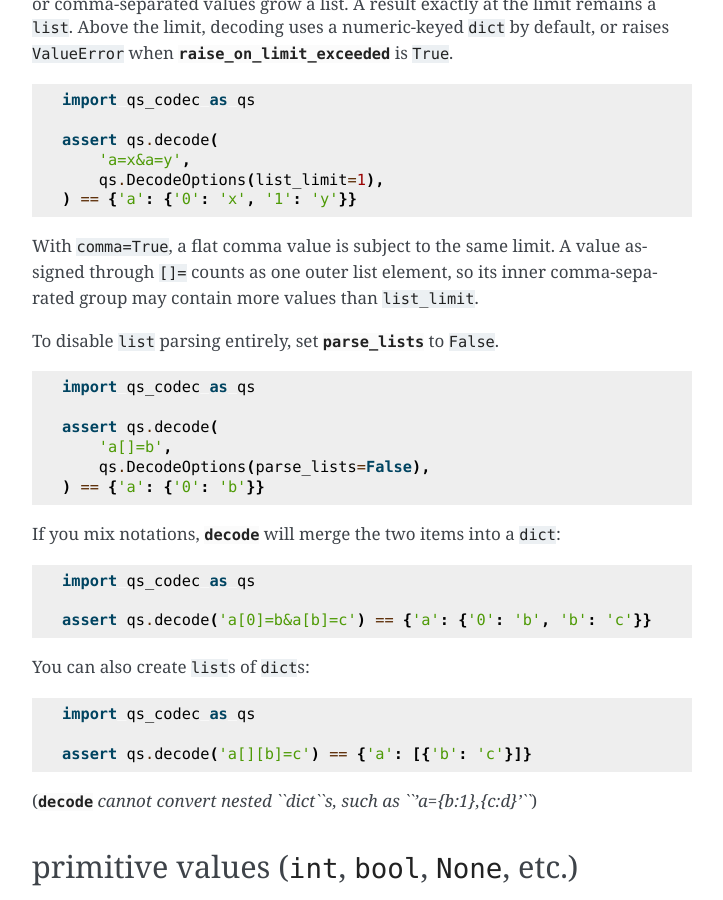
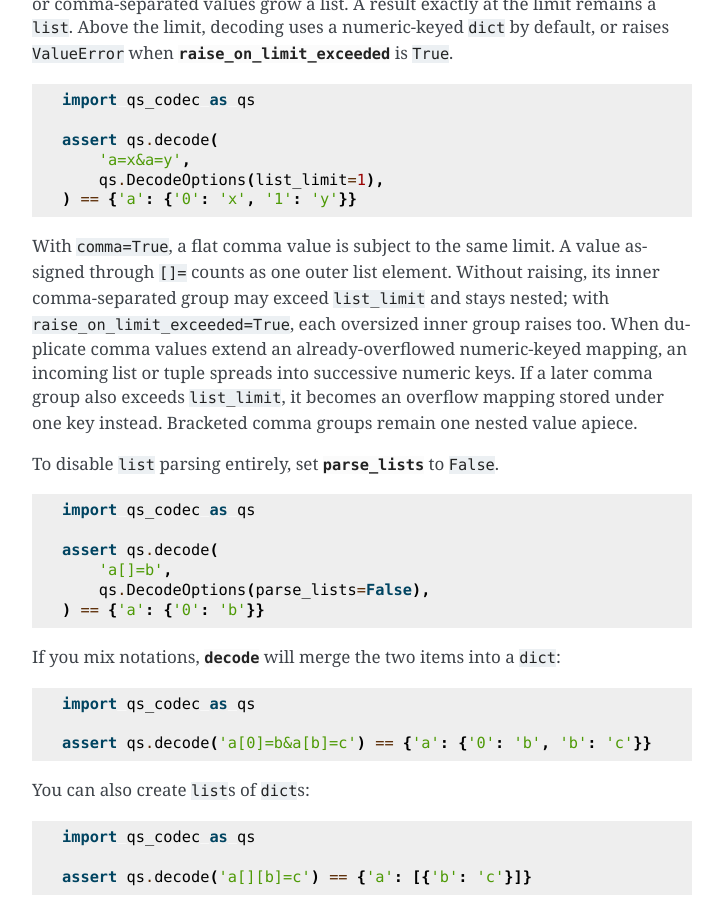
Before and after one commit to techouse/qs_codec, a Sphinx documentation site: the page built from docs/README.rst, in a window 1280 px wide and 900 px high, scrolled down 7873 px. Shown: the whole window, without its empty margins (388-1111 px from the left). Built offline with Sphinx 7.4.7, drawn with Linux system fonts in a browser that asks for light colours; some of the changed text lies outside the part shown.

Commit message:
📝 docs: document qs 6.16.0 parity behavior

```diff
--- a/docs/README.rst
+++ b/docs/README.rst
@@ -443,8 +443,13 @@ default, or raises ``ValueError`` when
    ) == {'a': {'0': 'x', '1': 'y'}}
 
 With ``comma=True``, a flat comma value is subject to the same limit. A value
-assigned through ``[]=`` counts as one outer list element, so its inner
-comma-separated group may contain more values than ``list_limit``.
+assigned through ``[]=`` counts as one outer list element. Without raising,
+its inner comma-separated group may exceed ``list_limit`` and stays nested;
+with ``raise_on_limit_exceeded=True``, each oversized inner group raises too.
+When duplicate comma values extend an already-overflowed numeric-keyed mapping,
+an incoming list or tuple spreads into successive numeric keys. If a later comma
+group also exceeds ``list_limit``, it becomes an overflow mapping stored under
+one key instead. Bracketed comma groups remain one nested value apiece.
 
 To disable ``list`` parsing entirely, set :py:attr:`parse_lists <qs_codec.models.decode_options.DecodeOptions.parse_lists>`
 to ``False``.
@@ -548,6 +553,13 @@ If unset, traversal is unbounded by this option. When set, the provided limit is
        qs.encode({'a': {'b': {'c': 'd'}}}, qs.EncodeOptions(max_depth=2))
    except ValueError as e:
        assert str(e) == 'Maximum encoding depth exceeded'
+
+``max_depth=0`` permits root scalar values but rejects any nested child:
+
+.. code:: python
+
+   assert qs.encode({'a': 'b'}, qs.EncodeOptions(max_depth=0)) == 'a=b'
+
 
 This encoding can also be replaced by a custom ``Callable`` in the
 :py:attr:`encoder <qs_codec.models.encode_options.EncodeOptions.encoder>` option:
@@ -720,6 +732,11 @@ You may encode dots in keys of ``dict``\s by setting
        ),
    ) == 'name%252Eobj.first=John&name%252Eobj.last=Doe'
 
+   assert qs.encode(
+       {'a.b': 'x'},
+       qs.EncodeOptions(allow_dots=True, encode_dot_in_keys=True),
+   ) == 'a%252Eb=x'
+
 **Caveat:** When both :py:attr:`encode_values_only <qs_codec.models.encode_options.EncodeOptions.encode_values_only>`
 and :py:attr:`encode_dot_in_keys <qs_codec.models.encode_options.EncodeOptions.encode_dot_in_keys>` are set to
 ``True``, only dots in keys and nothing else will be encoded!
@@ -827,6 +844,10 @@ objects, you can provide a ``Callable`` in the
        )
        == "a=7"
    )
+
+The callable ``filter`` runs before date serialization. A date retained or
+returned by the filter still passes through ``serialize_date``.
+
 
 To affect the order of parameter keys, you can set a ``Callable`` in the
 :py:attr:`sort <qs_codec.models.encode_options.EncodeOptions.sort>` option:
```
Also changed, not shown: CHANGELOG.md (+6 -0 lines), README.rst (+23 -2 lines).
